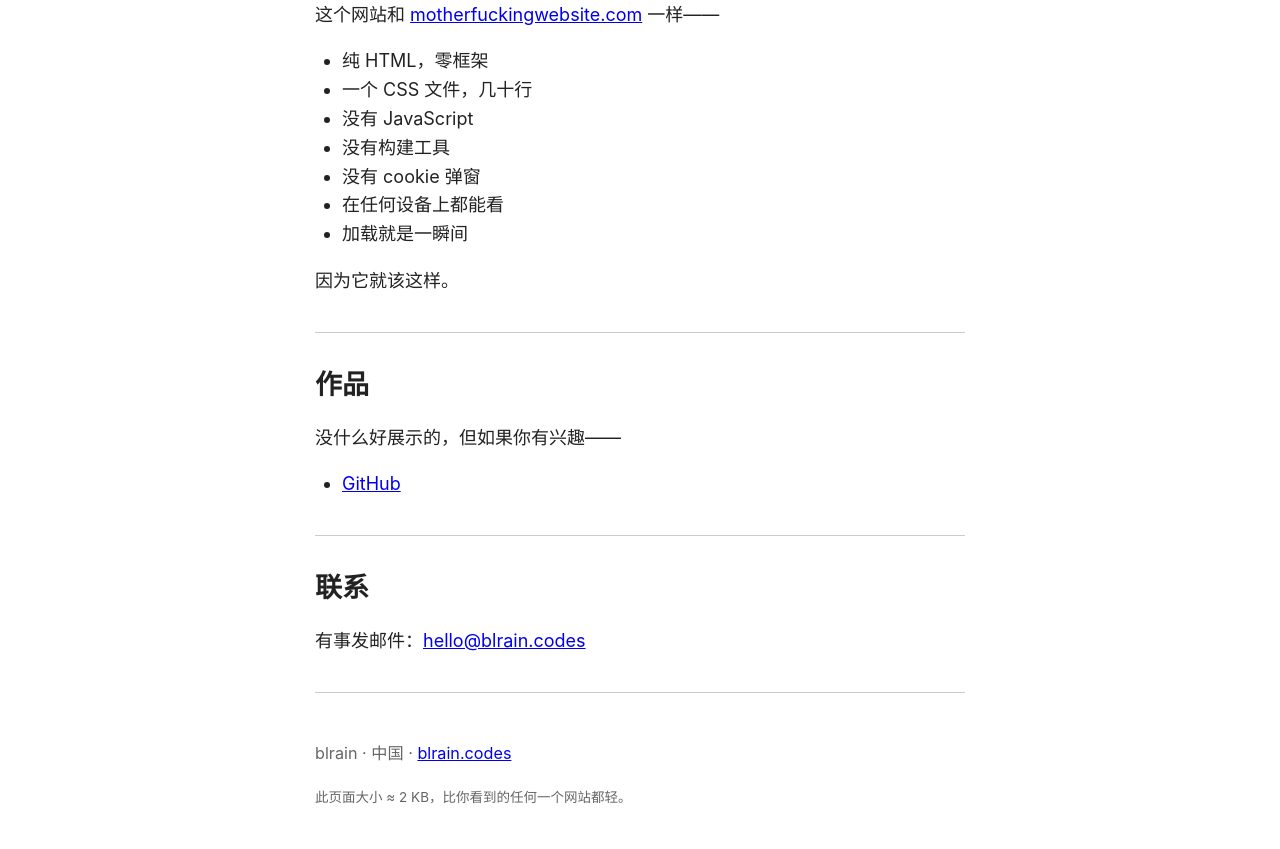
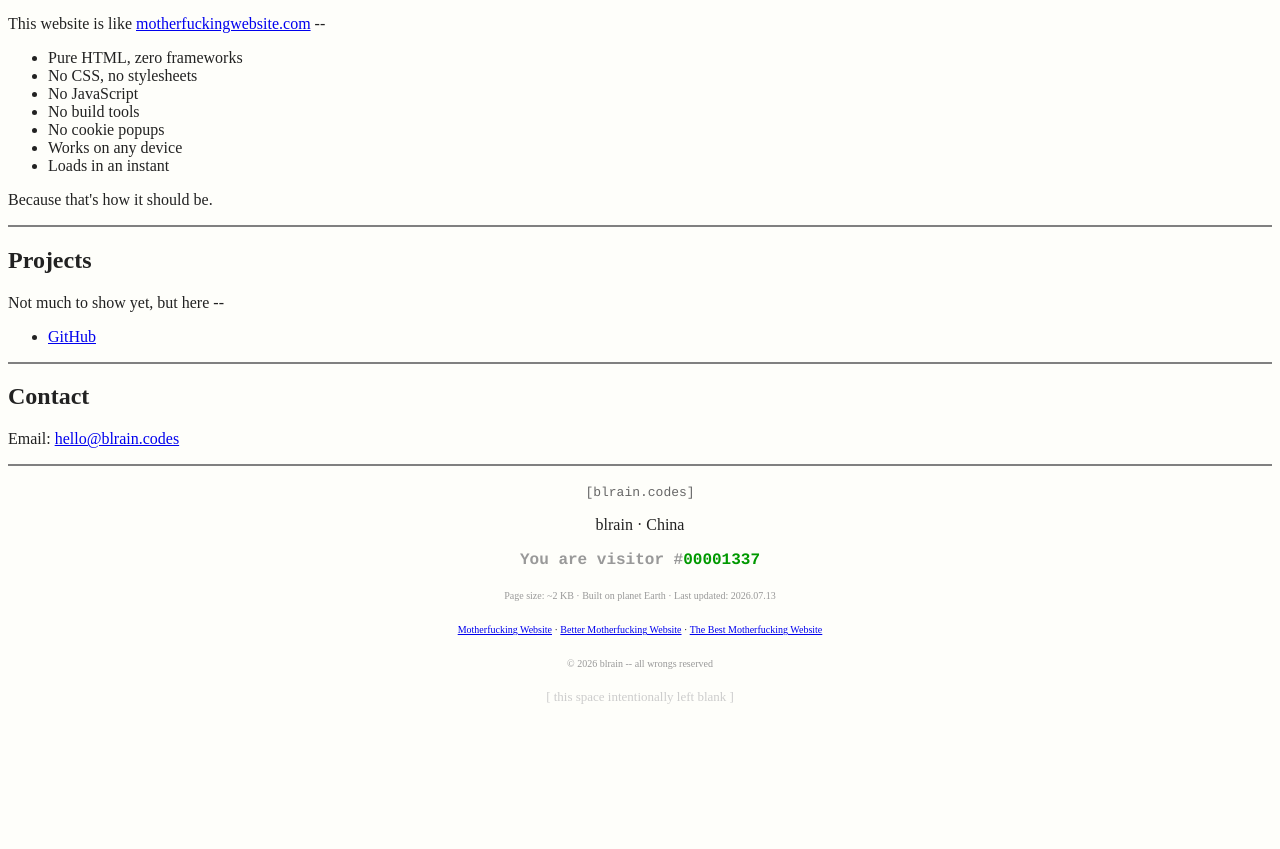
Before and after one commit to sotice/mf-web, a plain HTML site: page index.html in a window 1280 px wide. Shown: the part 310-1159 px from the top of the page. After the commit the page ends 1031 px from the top, so only its background shows below. Drawn offline with Linux system fonts and the light colour scheme.

Commit message:
Revamps the homepage presentation
Refreshes the landing page with a playful retro HTML aesthetic and English copy to make the site feel more intentional and approachable.

Highlights the same lightweight no-JS message while making the about, projects, and contact sections easier to scan and a little more memorable.

```diff
--- a/index.html
+++ b/index.html
@@ -1,84 +1,85 @@
 <!DOCTYPE html>
-<html lang="zh-CN">
+<html lang="en">
 <head>
 <meta charset="UTF-8">
 <meta name="viewport" content="width=device-width, initial-scale=1.0">
 <title>blrain</title>
-<style>
-    body {
-        margin: 40px auto;
-        max-width: 650px;
-        line-height: 1.6;
-        font-size: 18px;
-        color: #222;
-        padding: 0 10px;
-        font-family: -apple-system, "Noto Sans SC", "PingFang SC", "Microsoft YaHei", sans-serif;
-    }
-    h1, h2, h3 { line-height: 1.2; }
-    a { color: #00e; }
-    a:visited { color: #551a8b; }
-    hr {
-        border: none;
-        border-top: 1px solid #ccc;
-        margin: 2em 0;
-    }
-    ul { padding-left: 1.5em; }
-    footer {
-        margin-top: 3em;
-        font-size: 0.9em;
-        color: #666;
-    }
-</style>
 </head>
-<body>
+<body bgcolor="#FEFEFA" text="#222222" link="#0000EE" vlink="#551A8B">
 
-<header>
-    <h1>blrain</h1>
-    <p><em>写代码的人 · 中国 · blrain.codes</em></p>
-</header>
+<center>
+<h1>blrain <blink>_</blink></h1>
+<p><font face="Courier" size="2"><b>$ whoami</b></font></p>
+<p><font face="Courier" size="2">&gt; developer &middot; china &middot; blrain.codes</font></p>
+<p><font size="1" color="red"><b>[ BEST VIEWED IN 800x600 ]</b></font></p>
+</center>
 
-<hr>
+<hr size="2" noshade>
 
-<h2>关于</h2>
+<marquee scrollamount="3" behavior="scroll"><font size="2">&gt;&gt; Welcome to blrain.codes -- handcrafted pure HTML -- no CSS -- no JS -- since 2026 &lt;&lt;</font></marquee>
 
-<p>你好，我是 <strong>blrain</strong>。</p>
+<hr size="2" noshade>
 
-<p>这个网站和 <a href="https://motherfuckingwebsite.com/">motherfuckingwebsite.com</a> 一样——</p>
+<h2>About</h2>
+
+<p>Hi, I'm <b>blrain</b>.</p>
+
+<p>This website is like <a href="https://motherfuckingwebsite.com/">motherfuckingwebsite.com</a> --</p>
 
 <ul>
-    <li>纯 HTML，零框架</li>
-    <li>一个 CSS 文件，几十行</li>
-    <li>没有 JavaScript</li>
-    <li>没有构建工具</li>
-    <li>没有 cookie 弹窗</li>
-    <li>在任何设备上都能看</li>
-    <li>加载就是一瞬间</li>
+    <li>Pure HTML, zero frameworks</li>
+    <li>No CSS, no stylesheets</li>
+    <li>No JavaScript</li>
+    <li>No build tools</li>
+    <li>No cookie popups</li>
+    <li>Works on any device</li>
+    <li>Loads in an instant</li>
 </ul>
 
-<p>因为它就该这样。</p>
+<p>Because that's how it should be.</p>
 
-<hr>
+<hr size="2" noshade>
 
-<h2>作品</h2>
+<h2>Projects</h2>
 
-<p>没什么好展示的，但如果你有兴趣——</p>
+<p>Not much to show yet, but here --</p>
 
 <ul>
     <li><a href="https://github.com/blrain">GitHub</a></li>
 </ul>
 
-<hr>
+<hr size="2" noshade>
 
-<h2>联系</h2>
+<h2>Contact</h2>
 
-<p>有事发邮件：<a href="mailto:hello@blrain.codes">hello@blrain.codes</a></p>
+<p>Email: <a href="mailto:hello@blrain.codes">hello@blrain.codes</a></p>
 
-<hr>
+<hr size="2" noshade>
 
-<footer>
-    <p>blrain · 中国 · <a href="https://blrain.codes">blrain.codes</a></p>
-    <p><small>此页面大小 ≈ 2 KB，比你看到的任何一个网站都轻。</small></p>
-</footer>
+<center>
+<p><font face="Courier" size="2" color="#666">[blrain.codes]</font></p>
+<p>blrain &middot; China</p>
+
+<p>
+    <font face="Courier" size="3" color="#009900"><b>
+    <font color="#999">You are visitor #</font>00001337
+    </b></font>
+</p>
+
+<p><font size="1" color="#999">
+    Page size: ~2 KB &middot; Built on planet Earth &middot; Last updated: 2026.07.13
+</font></p>
+
+<p><font size="1">
+    <a href="https://motherfuckingwebsite.com/">Motherfucking Website</a> &middot;
+    <a href="http://bettermotherfuckingwebsite.com/">Better Motherfucking Website</a> &middot;
+    <a href="https://thebestmotherfuckingwebsite.co/">The Best Motherfucking Website</a>
+</font></p>
+
+<p><font size="1" color="#999">&copy; 2026 blrain -- all wrongs reserved</font></p>
+
+<p><font size="2" color="#CCC">[ this space intentionally left blank ]</font></p>
+</center>
 
 </body>
 </html>
```
